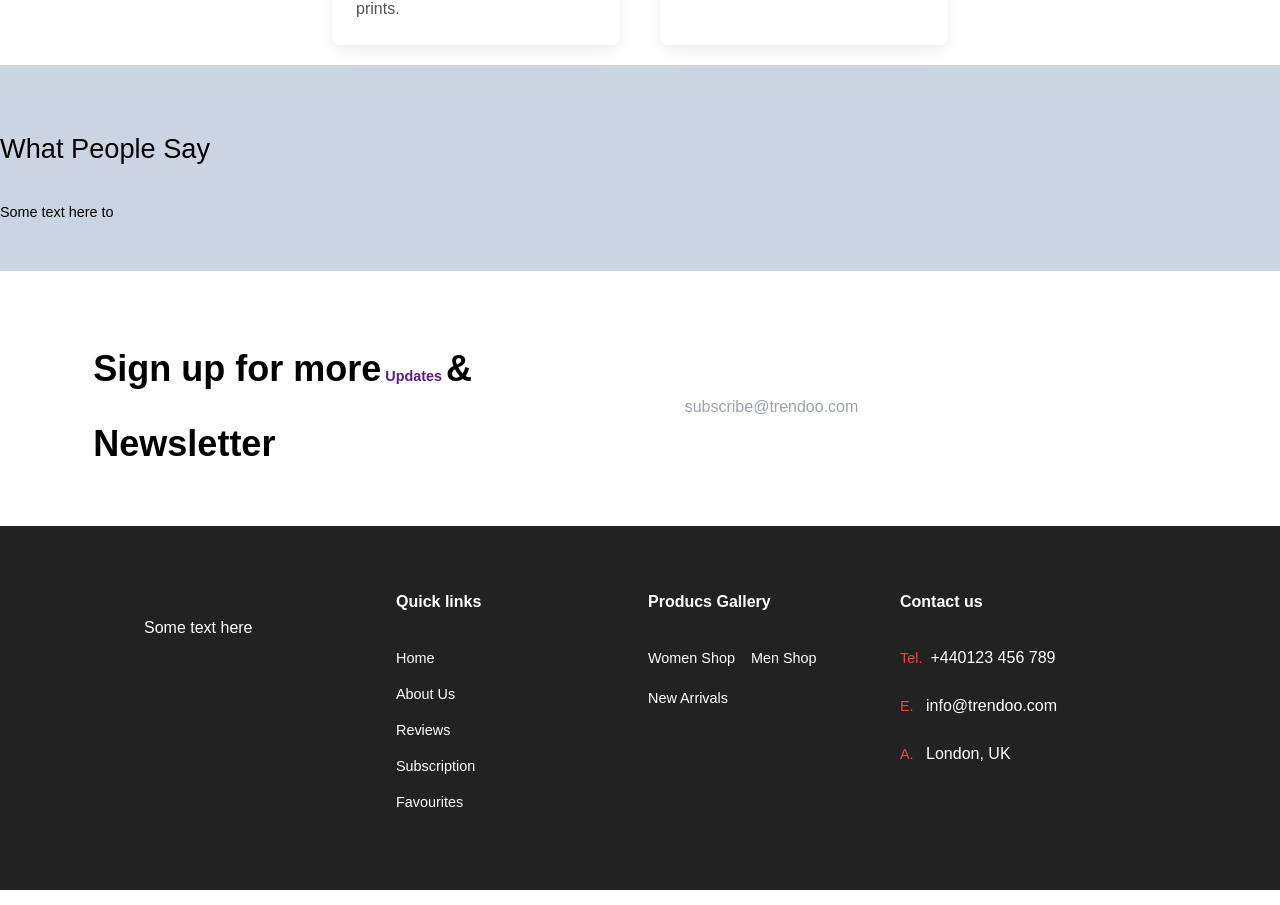
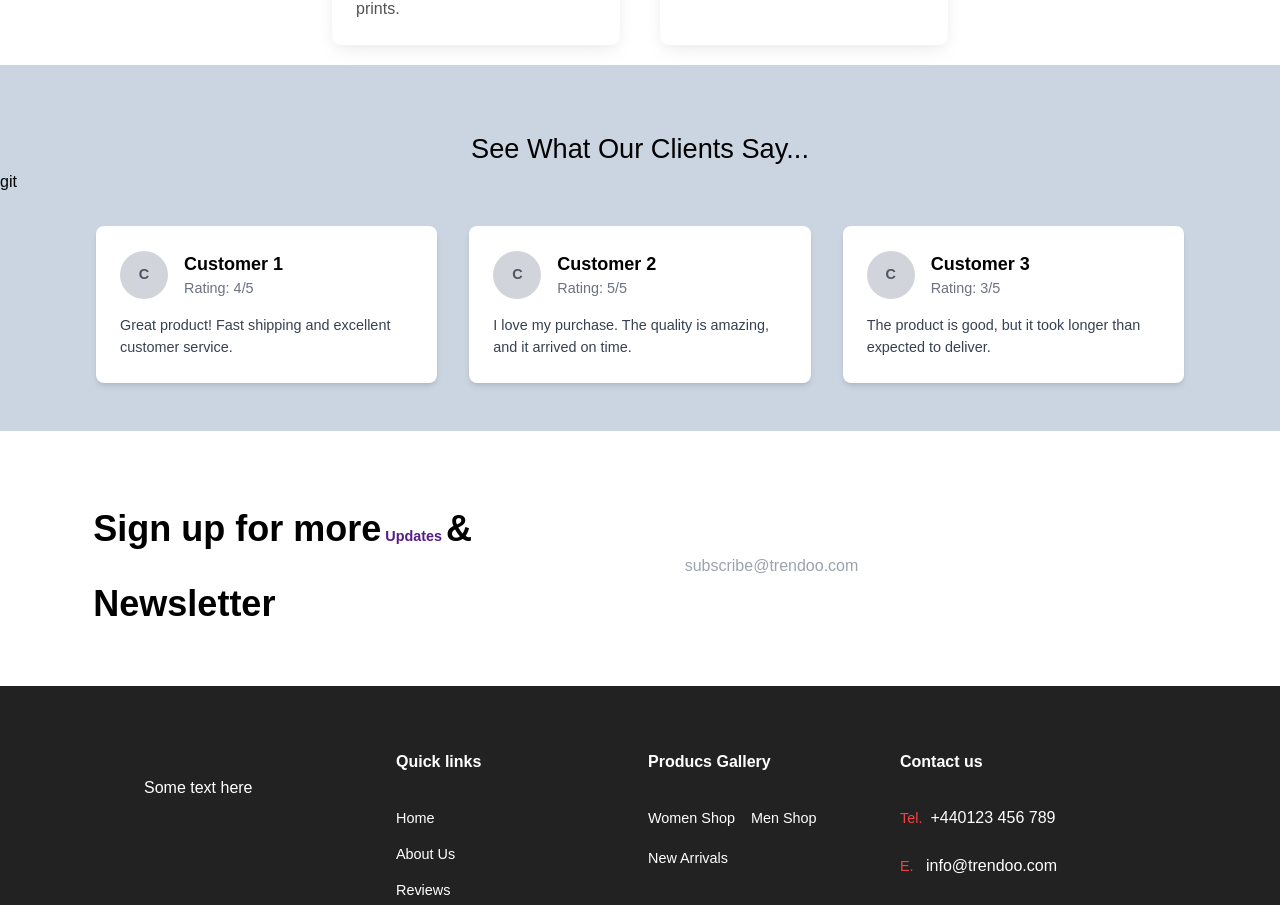
Before and after one commit to RGC1/TrendooEshopApp, a React (Vite) app: page / in a window 1280 px wide. Shown: the part 3994-4899 px from the top of the page. Built offline with nearby package versions, Linux system fonts and the light colour scheme.

Commit message:
added review cards code to customer reviews and reviewcard folders

```diff
--- a/src/App.jsx
+++ b/src/App.jsx
@@ -25,6 +25,6 @@ function App() {
 
     </div>
   )
-}
+};
 
 export default App
--- a/src/components/ReviewCard.jsx
+++ b/src/components/ReviewCard.jsx
@@ -0,0 +1,44 @@
+import React from 'react';
+
+const ReviewCard = ({ name, comment, rating }) => {
+  return (
+    <div className="bg-white p-6 rounded-lg shadow-md">
+      <div className="flex items-center mb-4">
+        <div className="rounded-full bg-gray-300 w-12 h-12 flex items-center justify-center mr-4">
+          { /* You can replace the content inside the circle with an avatar or initials */ }
+          <span className="text-gray-600 font-bold">{name.charAt(0)}</span>
+        </div>
+        <div>
+          <p className="text-lg font-semibold">{name}</p>
+          {rating && <p className="text-gray-500">Rating: {rating}/5</p>}
+        </div>
+      </div>
+      <p className="text-gray-700">{comment}</p>
+    </div>
+  );
+};
+
+const ReviewCards = () => {
+  return (
+    <div className="grid grid-cols-1 md:grid-cols-2 lg:grid-cols-3 gap-8 mt-8">
+      <ReviewCard
+        name="Customer 1"
+        rating={4}
+        comment="Great product! Fast shipping and excellent customer service."
+      />
+      <ReviewCard
+        name="Customer 2"
+        rating={5}
+        comment="I love my purchase. The quality is amazing, and it arrived on time."
+      />
+      <ReviewCard
+        name="Customer 3"
+        rating={3}
+        comment="The product is good, but it took longer than expected to deliver."
+      />
+      {/* Add more ReviewCard components as needed */}
+    </div>
+  );
+};
+
+export default ReviewCards;
--- a/src/sections/CustomerReviews.jsx
+++ b/src/sections/CustomerReviews.jsx
@@ -1,24 +1,19 @@
-// import ReviewCard from '../components/ReviewCard';
-
-
+import React from 'react';
+import ReviewCards from '../components/ReviewCard'; // Assuming ReviewCards component is in the same directory
 const CustomerReviews = () => {
     return (
       <section id="reviews" className="bg-slate-300">
         <div className="title">
-
-                <h2 className='text-[1.7rem] md:[2.2rem]'>What People Say</h2>
-
-                <p className="mt-8"> Some text here to </p>
+          <h2 className='text-[1.7rem] md:[2.2rem] text-center'>See What Our Clients Say...</h2>git
         </div>
 
-            <div className="container max-sm:mt-12 grid grid-cols-1 md:grid-cols-2 xl:grid-cols-3 gap-12 px-8">
-
-            {/*data from reviewcards*/}
-
+        <div className="container max-sm:mt-12 flex justify-center items-center">
+          {/* Use ReviewCards component to display review cards */}
+          <ReviewCards />
         </div>
-
       </section>
-    )
+    );
   }
 
-export default CustomerReviews
+
+export default CustomerReviews;
```
Also changed, not shown: src/index.css (line endings or trailing spaces). Lines whose indentation alone changed are shown as unchanged.
